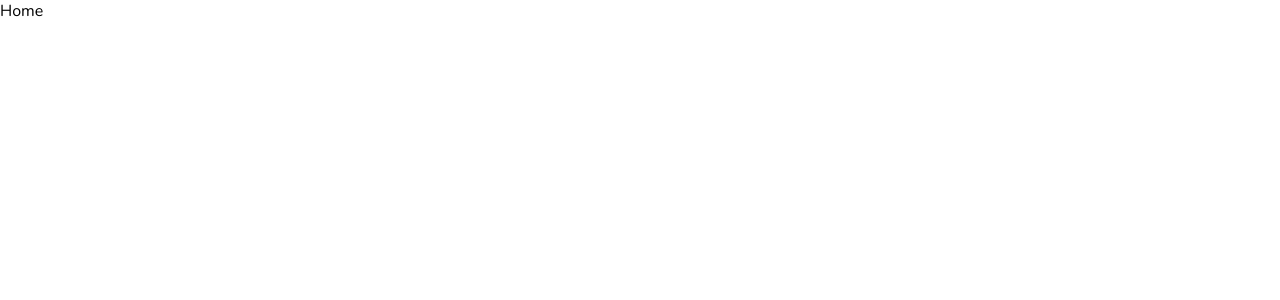
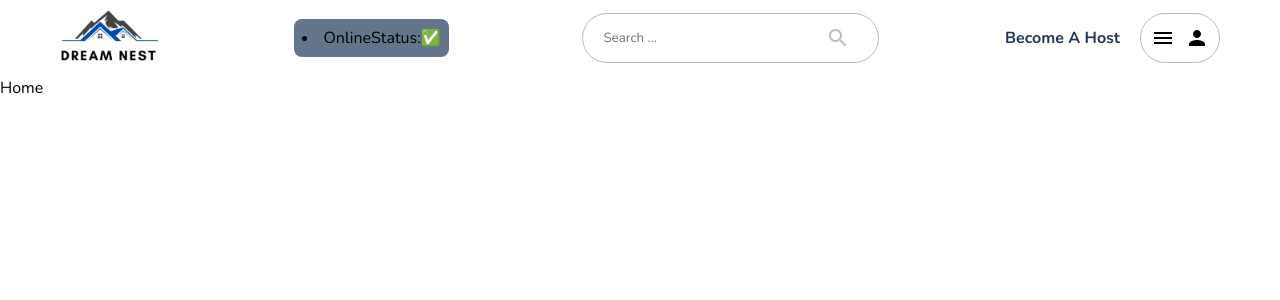
Before and after one commit to Akshay20198113/HomeRental_Application, a React (Create React App) app in the folder client/: page / in a window 1280 px wide. Shown: the top 300 px of the page. Built offline with nearby package versions, Linux system fonts and the light colour scheme.

Commit message:
add Navbar and online ofline functionality

```diff
--- /dev/null
+++ b/client/src/components/Navbar.jsx
@@ -0,0 +1,104 @@
+import { IconButton } from "@mui/material";
+import { Search, Person, Menu } from "@mui/icons-material";
+import variables from "../styles/variables.scss";
+import { useState } from "react";
+import { useSelector, useDispatch } from "react-redux";
+import "../styles/Navbar.scss";
+import { Link, useNavigate } from "react-router-dom";
+import { setLogout } from "../redux/state";
+import useOnlineStatus from "../utils/useOnlineStatus";
+
+
+const Navbar = () => {
+  const [dropdownMenu, setDropdownMenu] = useState(false);
+
+  const user = useSelector((state) => state.user);
+  const online = useOnlineStatus();
+  const dispatch = useDispatch();
+
+  const [search, setSearch] = useState("")
+
+  const navigate = useNavigate()
+
+  return (
+    <div className="navbar">
+      <a href="/">
+        <img src="/assets/logo.png" alt="logo" />
+      </a>
+      <li className="online_class">OnlineStatus:{online ? "✅" : "🔴"}</li>
+      <div className="navbar_search">
+        <input
+          type="text"
+          placeholder="Search ..."
+          value={search}
+          onChange={(e) => setSearch(e.target.value)}
+        />
+        <IconButton disabled={search === ""}>
+          <Search
+            sx={{ color: variables.pinkred }}
+            onClick={() => {navigate(`/properties/search/${search}`)}}
+          />
+        </IconButton>
+      </div>
+
+      <div className="navbar_right">
+        {user ? (
+          <a href="/create-listing" className="host">
+            Become A Host
+          </a>
+        ) : (
+          <a href="/login" className="host">
+            Become A Host
+          </a>
+        )}
+
+        <button
+          className="navbar_right_account"
+          onClick={() => setDropdownMenu(!dropdownMenu)}
+        >
+          <Menu sx={{ color: variables.darkgrey }} />
+          {!user ? (
+            <Person sx={{ color: variables.darkgrey }} />
+          ) : (
+            <img
+              src={`http://localhost:3001/${user.profileImagePath.replace(
+                "public",
+                ""
+              )}`}
+              alt="profile photo"
+              style={{ objectFit: "cover", borderRadius: "50%" }}
+            />
+          )}
+        </button>
+
+        {dropdownMenu && !user && (
+          <div className="navbar_right_accountmenu">
+            <Link to="/login">Log In</Link>
+            <Link to="/register">Sign Up</Link>
+          </div>
+        )}
+
+        {dropdownMenu && user && (
+          <div className="navbar_right_accountmenu">
+            <Link to={`/${user._id}/trips`}>Trip List</Link>
+            <Link to={`/${user._id}/wishList`}>Wish List</Link>
+            <Link to={`/${user._id}/properties`}>Property List</Link>
+            <Link to={`/${user._id}/reservations`}>Reservation List</Link>
+            <Link to="/create-listing">Become A Host</Link>
+
+            <Link
+              to="/login"
+              onClick={() => {
+                dispatch(setLogout());
+              }}
+            >
+              Log Out
+            </Link>
+          </div>
+        )}
+      </div>
+    </div>
+  );
+};
+
+export default Navbar;
--- a/client/src/pages/HomePage.jsx
+++ b/client/src/pages/HomePage.jsx
@@ -1,8 +1,10 @@
 import React from 'react'
+import Navbar from '../components/Navbar'
 
 const HomePage = () => {
   return (
     <>
+    <Navbar/>
      <div>Home</div>
     </>
   )
--- a/client/src/styles/Navbar.scss
+++ b/client/src/styles/Navbar.scss
@@ -15,6 +15,17 @@
   img {
     width: 100px;
     cursor: pointer;
+  }
+  .online_class {
+    padding: 0.5rem; /* p-2 */
+    margin: 0.5rem; /* m-2 */
+    background-color: #64748b; /* bg-slate-500 */
+    border-radius: 0.5rem; /* rounded-lg */
+  }
+
+  /* Hover state */
+  .online_class:hover {
+    background-color: #ffffff; /* hover:bg-white */
   }
 
   &_search {
--- /dev/null
+++ b/client/src/utils/useOnlineStatus.jsx
@@ -0,0 +1,15 @@
+import { useEffect, useState } from "react";
+const useOnlineStatus = () => {
+  const [onlineStatus, setOnlineStatus] = useState(true);
+  useEffect(() => {
+    window.addEventListener("offline", () => {
+      setOnlineStatus(false);
+    });
+    window.addEventListener("online", () => {
+      setOnlineStatus(true);
+    });
+  }, []);
+  return onlineStatus;
+};
+
+export default useOnlineStatus;
```
Also changed, not shown: client/src/components/Geolocation.jsx (added, +33 -0 lines).
